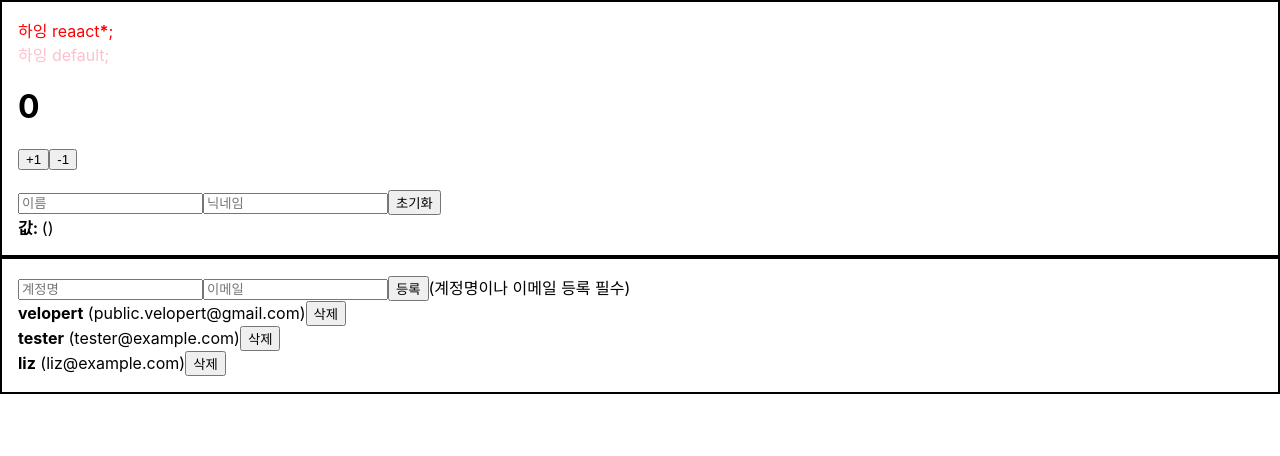
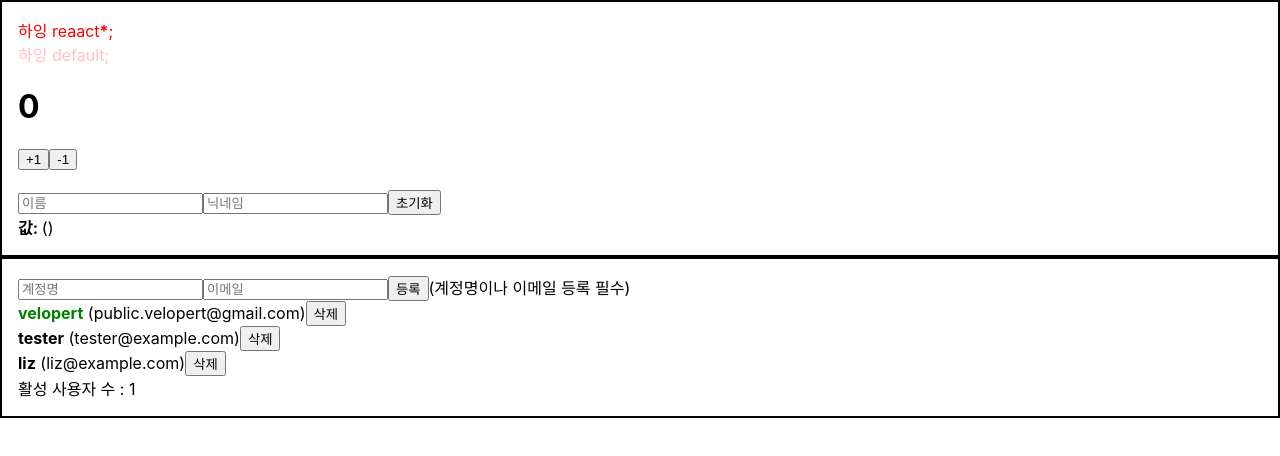
Before and after one commit to chjh6107/velopert-react, a React (Vite) app: page / in a window 1280 px wide. Shown: the top 456 px of the page. Built offline with nearby package versions, Linux system fonts and the light colour scheme.

Commit message:
최적화

```diff
--- a/src/App.jsx
+++ b/src/App.jsx
@@ -4,44 +4,55 @@ import InputSample from './components/InputSample';
 import Wrapper from './components/Wrapper';
 import UserList from './components/UserList';
 import CreateUser from './components/CreateUser';
-import { useRef, useState } from 'react';
+import { useCallback, useMemo, useRef, useState } from 'react';
+
+const countActiveUsers = users =>{
+    console.log('활성 사용자 수를 세는중...');
+    return users.filter(user=>user.active).length;
+}
+
 function App() {
     const [inputs,setInputs]=useState({
         username:"",
         email:""
     });
     const {username,email}=inputs;
-    const onChange=e=>{
+
+    const onChange=useCallback(e=>{
         const {name,value}=e.target;
-        setInputs({
+        setInputs(inputs=>({
             ...inputs,
             [name]:value
-        });
-    };
+        }));
+    },[]);
     const [users,setUsers] = useState([
         {
             id: 1,
             username: 'velopert',
-            email: 'public.velopert@gmail.com'
+            email: 'public.velopert@gmail.com',
+            active:true
         },
         {
             id: 2,
             username: 'tester',
-            email: 'tester@example.com'
+            email: 'tester@example.com',
+            active:false
         },
         {
             id: 3,
             username: 'liz',
-            email: 'liz@example.com'
+            email: 'liz@example.com',
+            active:false
         }
     ]);
     const nextId=useRef(4);
-    const onCreate=()=>{
+    const onCreate=useCallback(()=>{
         if(!username&&!email)return; //둘다 입력없으면 등록 무시
         const user={
             id:nextId.current,
             username,
-            email
+            email,
+            active:false
         };
         setUsers(users.concat(user));
         setInputs({
@@ -49,10 +60,26 @@ function App() {
             email:""
         })
         nextId.current++;
-    }
-    const onRemove=id=>{
-        setUsers(users.filter(user=>user.id!==id));
-    }
+    },[username,email]);
+    const onRemove=useCallback(id=>{
+        //값이 true인 친구들만 모아서 다시 잡아넣어버림
+        setUsers(users=>users.filter(user=>user.id!==id));
+    },[]);
+    const onToggle=useCallback(id=>{
+        // let newUsers=users.map(user=>{
+        //     user.active=(user.id===id?!user.active:user.active);
+        //     return user;
+        // });
+        // console.log("users= ",users,"newUsers =",newUsers);
+        // setUsers(newUsers);
+        setUsers(users=>
+            users.map(user=>
+                user.id===id?{...user,active:!user.active}:user
+            )
+        );
+    },[]);
+    // const count=countActiveUsers(users);
+    const count=useMemo(()=>countActiveUsers(users),[users]);
     return (
         <>
             <Wrapper>
@@ -69,7 +96,8 @@ function App() {
                     onChange={onChange}
                     onCreate={onCreate}
                 />
-                <UserList users={users} onRemove={onRemove}/>
+                <UserList users={users} onRemove={onRemove} onToggle={onToggle}/>
+                <div>활성 사용자 수 : {count}</div>
             </Wrapper>
         </>
     )
--- a/src/components/CreateUser.jsx
+++ b/src/components/CreateUser.jsx
@@ -1,3 +1,5 @@
+import React from "react";
+
 const CreateUser=({username,email,onChange,onCreate})=>{
     return(
         <div>
@@ -19,4 +21,4 @@ const CreateUser=({username,email,onChange,onCreate})=>{
     );
 }
 
-export default CreateUser;
+export default React.memo(CreateUser);
--- a/src/components/UserList.jsx
+++ b/src/components/UserList.jsx
@@ -1,18 +1,33 @@
-const User=({u,onRemove})=>{
+import React from "react";
+
+const User= React.memo(({u,onRemove,onToggle})=>{
     return(
         <div>
-            <b>{u.username}</b> <span>({u.email})</span>
+            <b
+                style={{
+                    cursor:'pointer',
+                    color:u.active?'green':'black'
+                }}
+                onClick={()=>onToggle(u.id)}
+            >{u.username}</b>
+            &nbsp;
+            <span>({u.email})</span>
             <button onClick={function (){onRemove(u.id)}}>삭제</button>
         </div>
     );
-}
-const UserList=({users,onRemove})=>{
+});
+const UserList=({users,onRemove, onToggle})=>{
     return(
         <div>
-            {users.map((u,i)=>( //i는 map함수의 두번째 parameter인 인덱스로 인덱스를 key로 던져줌
-                <User u={u} key={i} onRemove={onRemove}/>
+            {users.map((u)=>(
+                <User
+                    u={u}
+                    key={u.id}
+                    onRemove={onRemove}
+                    onToggle={onToggle}
+                />
             ))}
         </div>
     );
 }
-export default UserList;
+export default React.memo(UserList);
```
